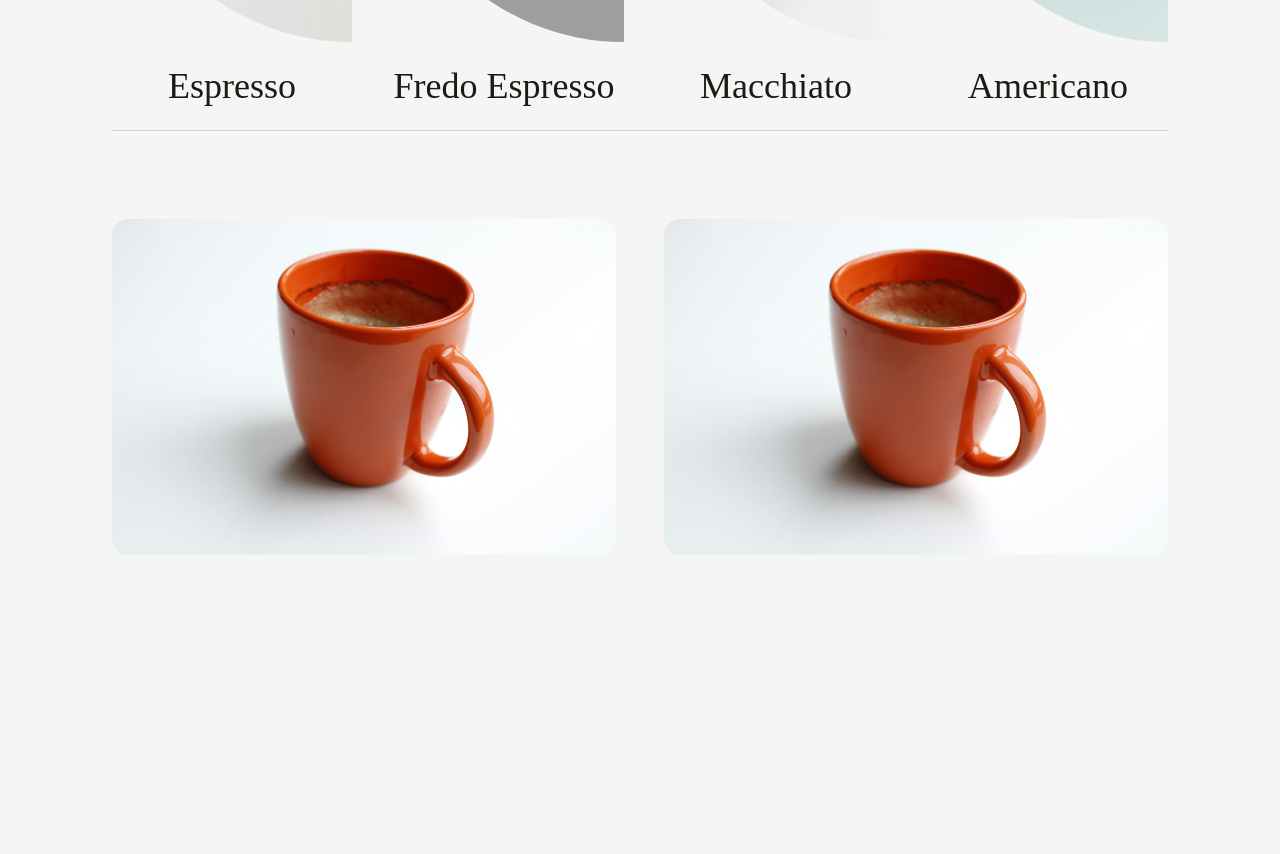
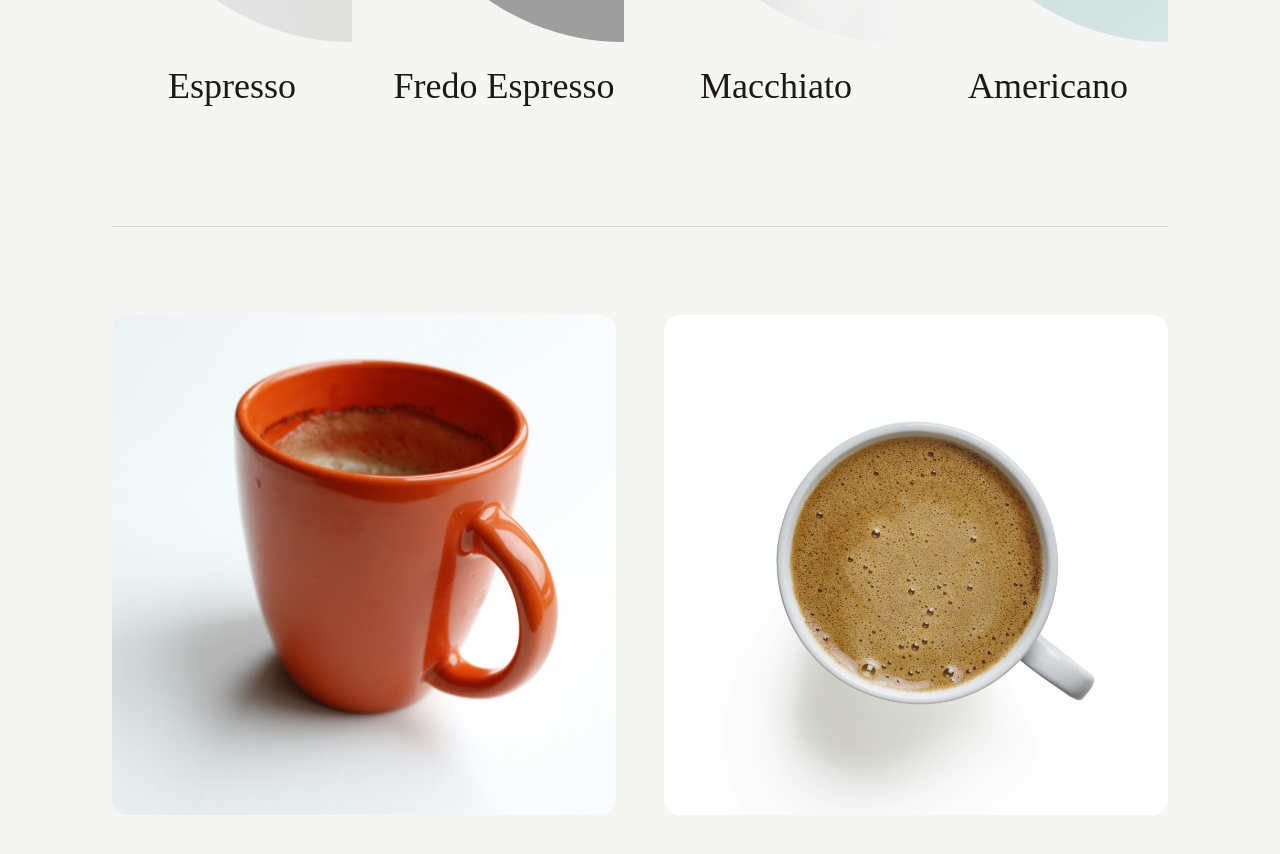
Before and after one commit to DarkoM996/coffeebar-website, a React (Vite) app: page / in a window 1280 px wide. Shown: the part 1540-2394 px from the top of the page. Before the commit the page ends 2175 px from the top, so only its background shows below. Built offline with nearby package versions, Linux system fonts and the light colour scheme; grey boxes are pictures that could not be loaded; a web font is replaced by a local one.

Commit message:
cards height

```diff
--- a/src/components/FeaturedCards.tsx
+++ b/src/components/FeaturedCards.tsx
@@ -3,6 +3,7 @@ import coffeeimage2 from "../images/image3.jpg";
 import coffeeimage3 from "../images/image4.jpg";
 import coffeeimage4 from "../images/image5.jpg";
 import coffeeimage5 from "../images/image17.jpg";
+import coffeeimage6 from "../images/image18.jpg";
 
 const FeaturedCards = () => {
   return (
@@ -64,21 +65,21 @@ const FeaturedCards = () => {
         </div>
       </div>
       {/* CSS Div Divider */}
-      <div className="flex flex-grow border-b border-stone-300"></div>
+      <div className="flex flex-grow border-b border-stone-300 py-12"></div>
       {/* About Grid */}
-      <div className="grid grid-cols-1 md:grid-cols-2 gap-6 lg:gap-12 py-16">
+      <div className="grid grid-cols-1 md:grid-cols-2 gap-6 lg:gap-12 py-16 w-full h-full">
         <div className="relative">
           <img
             src={coffeeimage5}
             alt="coffee image 5"
-            className="w-full h-full object-cover rounded-2xl"
+            className="w-full h-[500px] object-cover rounded-2xl"
           />
         </div>
         <div className="relative">
           <img
-            src={coffeeimage5}
-            alt="coffee image 5"
-            className="w-full h-full object-cover rounded-2xl"
+            src={coffeeimage6}
+            alt="coffee image 6"
+            className="w-full h-[500px] object-cover rounded-2xl"
           />
         </div>
       </div>
```
